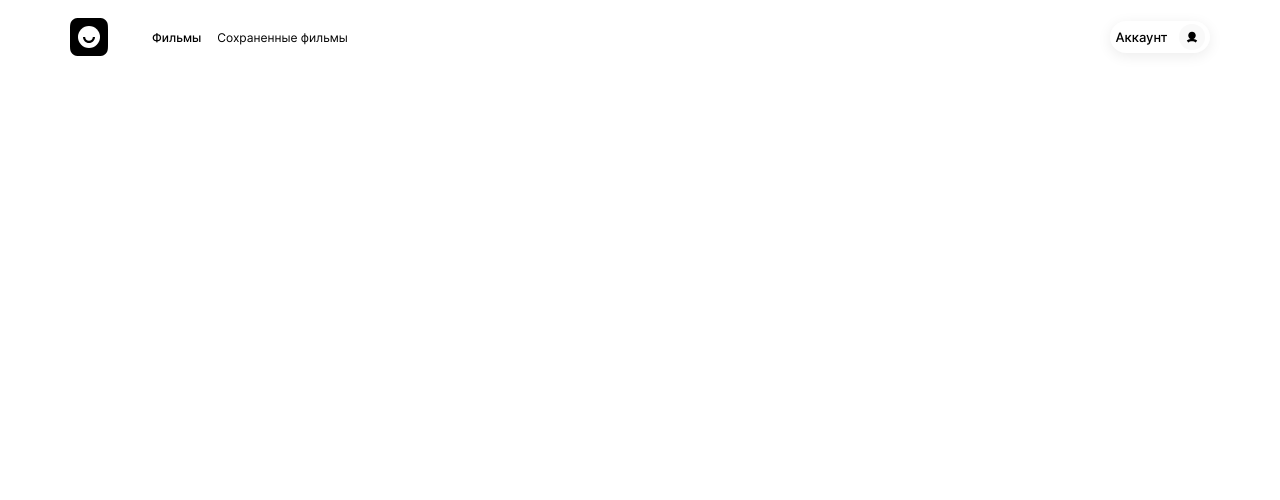
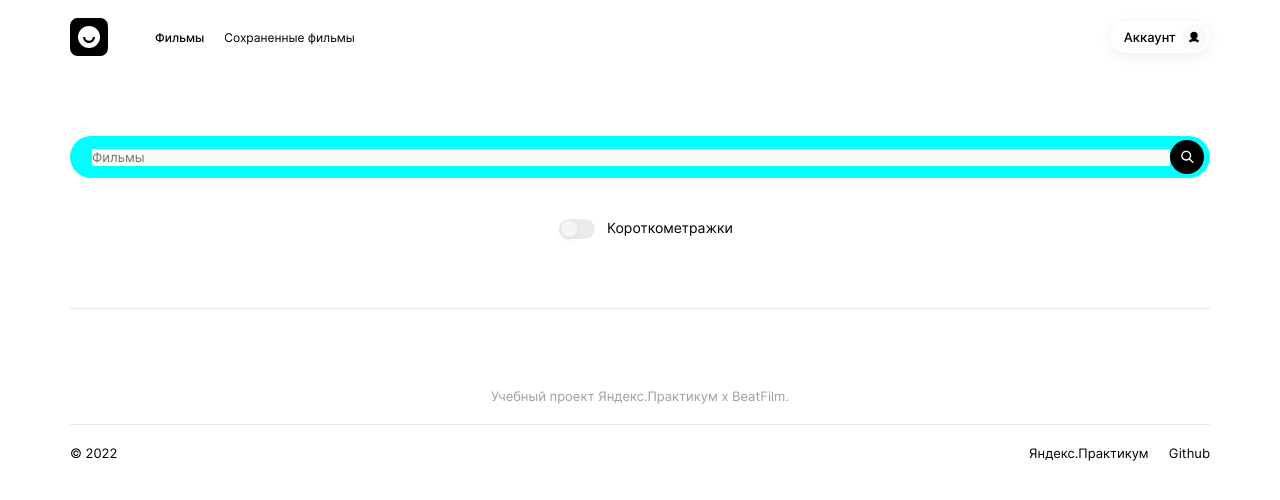
Before and after one commit to catintoner/movies-explorer-frontend, a React (Create React App) app: page /#/movies in a window 1280 px wide. Shown: the top 500 px of the page. Built offline with nearby package versions, Linux system fonts and the light colour scheme.

Commit message:
feature: add header searchForm toggle-button

```diff
--- /dev/null
+++ b/src/components/filterCheckbox/FilterCheckbox.css
@@ -0,0 +1,53 @@
+.checkbox__filter {
+  display: flex;
+  justify-content: center;
+}
+
+.checkbox__toggle {
+  position: relative;
+  display: inline-block;
+  width: 36px;
+  height: 20px;
+  margin: 0 12px;
+  vertical-align: top;
+  background-color: #EBEBEB;
+  ;
+  outline: none;
+  cursor: pointer;
+  border-radius: 20px;
+  -webkit-appearance: none;
+  -moz-appearance: none;
+  appearance: none;
+  transition: .5s;
+}
+
+.checkbox__toggle::after {
+  content: '';
+  display: inline-block;
+  position: absolute;
+  left: 2px;
+  top: 2px;
+  width: 16px;
+  height: 16px;
+  background-color: #F5F5F5;
+  border-radius: 50%;
+  box-shadow: 0px 2px 6px rgba(0, 0, 0, 0.08);
+  transform: translateX(0);
+  transition: .5s;
+}
+
+.checkbox__toggle:checked::after {
+  transform: translateX(100%);
+  background-color: #fff;
+  box-shadow: 0px 2px 6px rgba(0, 0, 0, 0.08);
+}
+
+.checkbox__toggle:checked {
+  background-color: #2BE080;
+}
+
+.checkbox__toggle-label {
+  font-weight: 400;
+  font-size: 14px;
+  line-height: 18px;
+}
--- /dev/null
+++ b/src/components/filterCheckbox/FilterCheckbox.js
@@ -0,0 +1,24 @@
+import React from 'react';
+
+import './FilterCheckbox.css';
+
+function FilterCheckbox() {
+  return (
+    <div className='checkbox__filter'>
+      <input
+        className='checkbox__toggle'
+        type='checkbox'
+        id='toggle-button'
+      >
+      </input>
+      <label
+        className='checkbox__toggle-label'
+        htmlFor='toggle-button'
+      >
+        Короткометражки
+      </label>
+    </div>
+  );
+}
+
+export default FilterCheckbox;
--- a/src/components/header/Header.css
+++ b/src/components/header/Header.css
@@ -67,11 +67,11 @@
 }
 
 .header__logo_type_loggedIn {
-  margin: 0 44px 0 0;
+  margin: 0 47px 0 0;
 }
 
 .nav__films {
-  margin: 0 16px 0 0;
+  margin: 0 20px 0 0;
   font-weight: 500;
   font-size: 13px;
   line-height: 18px;
@@ -120,6 +120,7 @@
 }
 
 .profile__name {
+  padding: 0 0 0 11px;
   margin: 0;
   text-align: center;
 }
--- a/src/components/movies/Movies.js
+++ b/src/components/movies/Movies.js
@@ -4,11 +4,25 @@ import Header from '../header/Header';
 import './Movies.css';
 import '../header/Header.css';
 
+import SearchForm from '../searchForm/SearchForm';
+import Footer from '../footer/Footer';
+
 function Movies(props) {
   return (
-    <Header
-    loggedIn={props.loggedIn}
-    />
+    <>
+      <header>
+        <Header
+          loggedIn={props.loggedIn}
+        />
+      </header>
+      <main>
+        <SearchForm
+        />
+      </main>
+      <Footer>
+        <Footer/>
+      </Footer>
+    </>
   );
 }
 
--- /dev/null
+++ b/src/components/searchForm/SearchForm.css
@@ -0,0 +1,60 @@
+.container {
+  max-width: calc(100% - 70px*2);
+  margin: 0 auto;
+}
+
+.searchForm__container {
+  padding: 62px 0 69px;
+  border-bottom: 1px solid #E8E8E8;
+}
+
+.searchForm__search-string {
+  margin: 0 0 41px 0;
+  min-height: 42px;
+  display: flex;
+  align-items: center;
+  justify-content: flex-start;
+  border-radius: 40px;
+  background-color: #F9F9F9;
+  background-color: aqua;
+}
+
+.searchForm__input {
+  margin: 0 0 0 22px;
+  padding: 0;
+  flex-grow: 1;
+  min-width: 100px;
+  border: none;
+  outline: none;
+  -webkit-appearance: none;
+  background-color: #F9F9F9;
+  font-weight: 400;
+  font-size: 13px;
+  line-height: 17px;
+}
+
+.searchForm__input:focus {
+  outline: none;
+  border: none;
+}
+
+
+.searchForm__icon {
+  padding: 0;
+  margin: 0 6px 0 0;
+  flex-shrink: 1;
+  min-width: 34px;
+  height: 34px;
+  border: none;
+  background-color: #000;
+  border-radius: 48px;
+  background-image: url('../../images/searchForm-icon.svg');
+  background-position: center;
+  background-repeat: no-repeat;
+  transition: .2s;
+  cursor: pointer;
+}
+
+.searchForm__icon:hover {
+  opacity: .8;
+}
--- /dev/null
+++ b/src/components/searchForm/SearchForm.js
@@ -0,0 +1,34 @@
+import React from 'react';
+import FilterCheckbox from '../filterCheckbox/FilterCheckbox';
+
+import './SearchForm.css';
+
+function SearchForm() {
+  return (
+    <div className='container'>
+      <form className='searchForm__container'>
+        <div className='searchForm__search-string'>
+          <input
+            className='searchForm__input'
+            id='input'
+            name='input'
+            placeholder='Фильмы'
+            type='text'
+            autoComplete='off'
+          >
+          </input>
+          <input
+            className='searchForm__icon'
+            type='submit'
+            value=''
+          >
+          </input>
+        </div>
+        <FilterCheckbox
+        />
+      </form>
+    </div>
+  )
+}
+
+export default SearchForm;
```
Also changed, not shown: src/images/searchForm-icon.svg (added).
